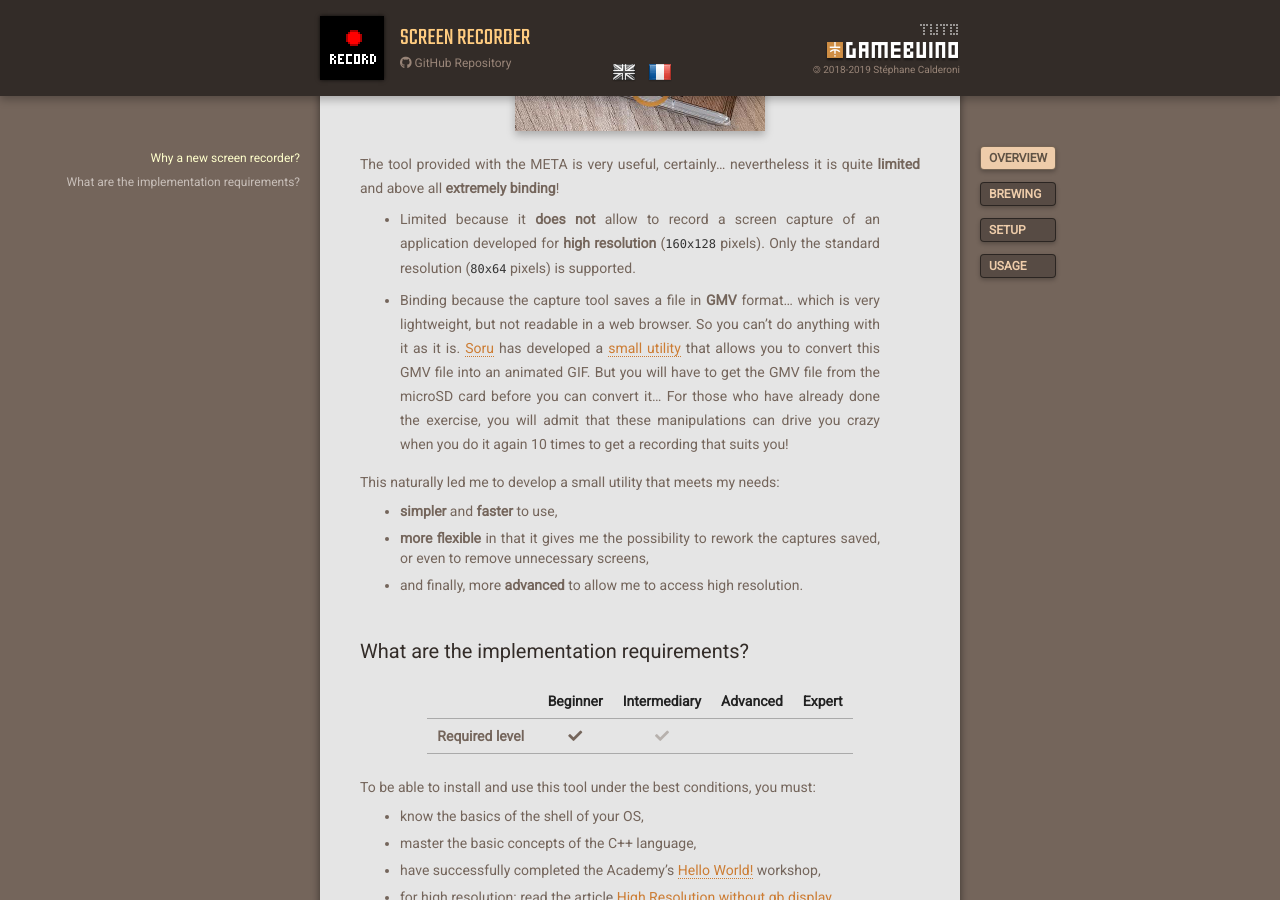
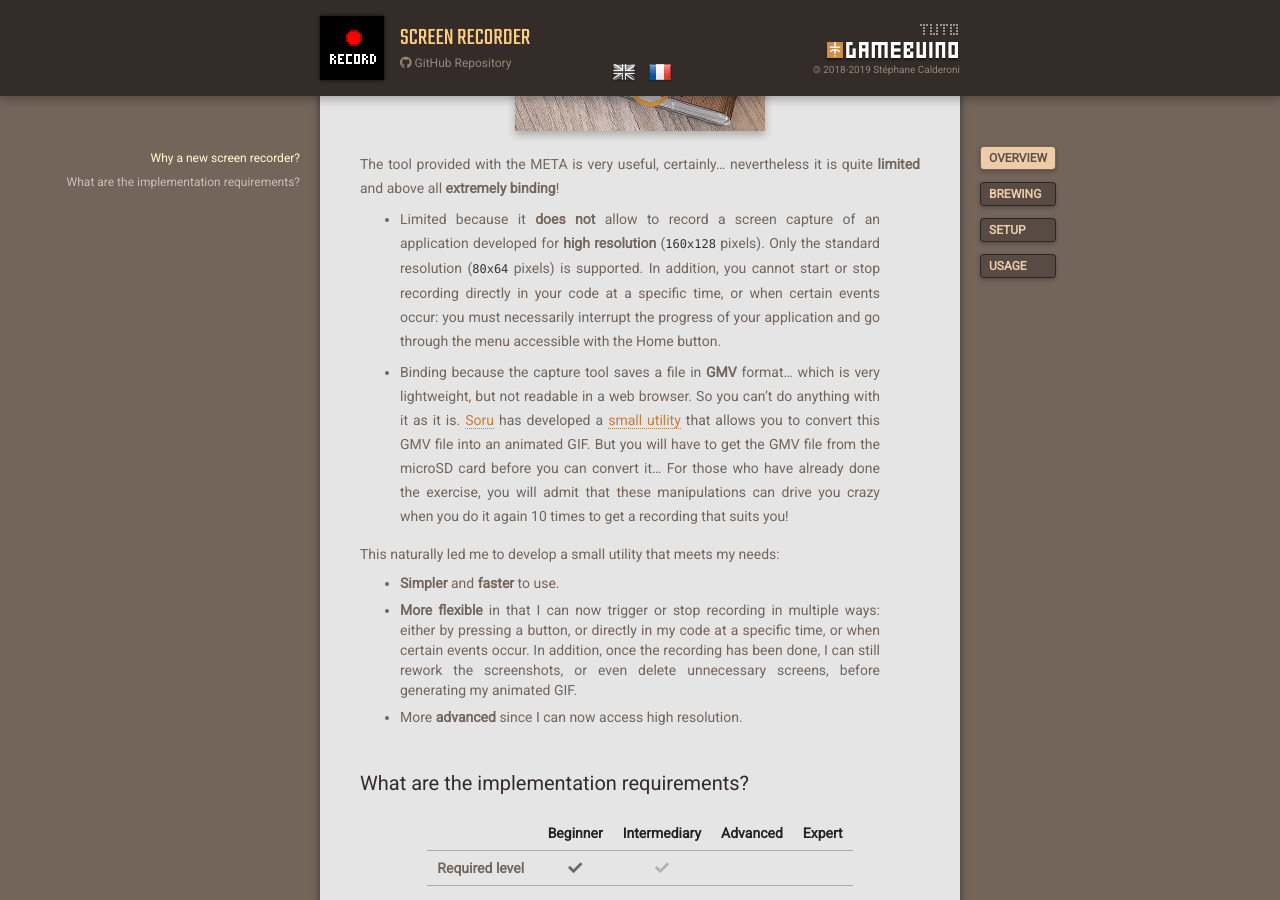
Before and after one commit to m1cr0lab-gamebuino/gb-meta-screen-recorder, a Jekyll site: the page built from docs/en/index.md, in a window 1280 px wide and 900 px high, scrolled down 601 px. Built offline with Jekyll 4.4.1, drawn with Linux system fonts in a browser that asks for light colours; nearby versions of some CDN libraries.

Commit message:
minor fixes + updated ScreenRecorder class to allow automatic recording + rewrited introduction and configuration chapters

```diff
--- a/docs/en/index.md
+++ b/docs/en/index.md
@@ -16,15 +16,15 @@ The Gamebuino META has two built-in tools that allow you to take screenshots and
 
 The tool provided with the META is very useful, certainly... nevertheless it is quite **limited** and above all **extremely binding**!
 
-- Limited because it **does not** allow to record a screen capture of an application developed for **high resolution** (`160x128` pixels). Only the standard resolution (`80x64` pixels) is supported.
+- Limited because it **does not** allow to record a screen capture of an application developed for **high resolution** (`160x128` pixels). Only the standard resolution (`80x64` pixels) is supported. In addition, you cannot start or stop recording directly in your code at a specific time, or when certain events occur: you must necessarily interrupt the progress of your application and go through the menu accessible with the Home button.
 
 - Binding because the capture tool saves a file in **GMV** format... which is very lightweight, but not readable in a web browser. So you can't do anything with it as it is. [Soru](https://gamebuino.com/@sorunome) has developed a [small utility](https://gamebuino.com/creations/gmv-to-gif-converter) that allows you to convert this GMV file into an animated GIF. But you will have to get the GMV file from the microSD card before you can convert it... For those who have already done the exercise, you will admit that these manipulations can drive you crazy when you do it again 10 times to get a recording that suits you!
 
 This naturally led me to develop a small utility that meets my needs:
 
-- **simpler** and **faster** to use,
-- **more flexible** in that it gives me the possibility to rework the captures saved, or even to remove unnecessary screens,
-- and finally, more **advanced** to allow me to access high resolution.
+- **Simpler** and **faster** to use.
+- **More flexible** in that I can now trigger or stop recording in multiple ways: either by pressing a button, or directly in my code at a specific time, or when certain events occur. In addition, once the recording has been done, I can still rework the screenshots, or even delete unnecessary screens, before generating my animated GIF.
+- More **advanced** since I can now access high resolution.
 
 
 # What are the implementation requirements?
```
Also changed, not shown: docs/en/setup.md (+15 -4 lines), docs/fr/configuration.md (+15 -4 lines), docs/fr/index.md (+4 -4 lines), 2 other files.
